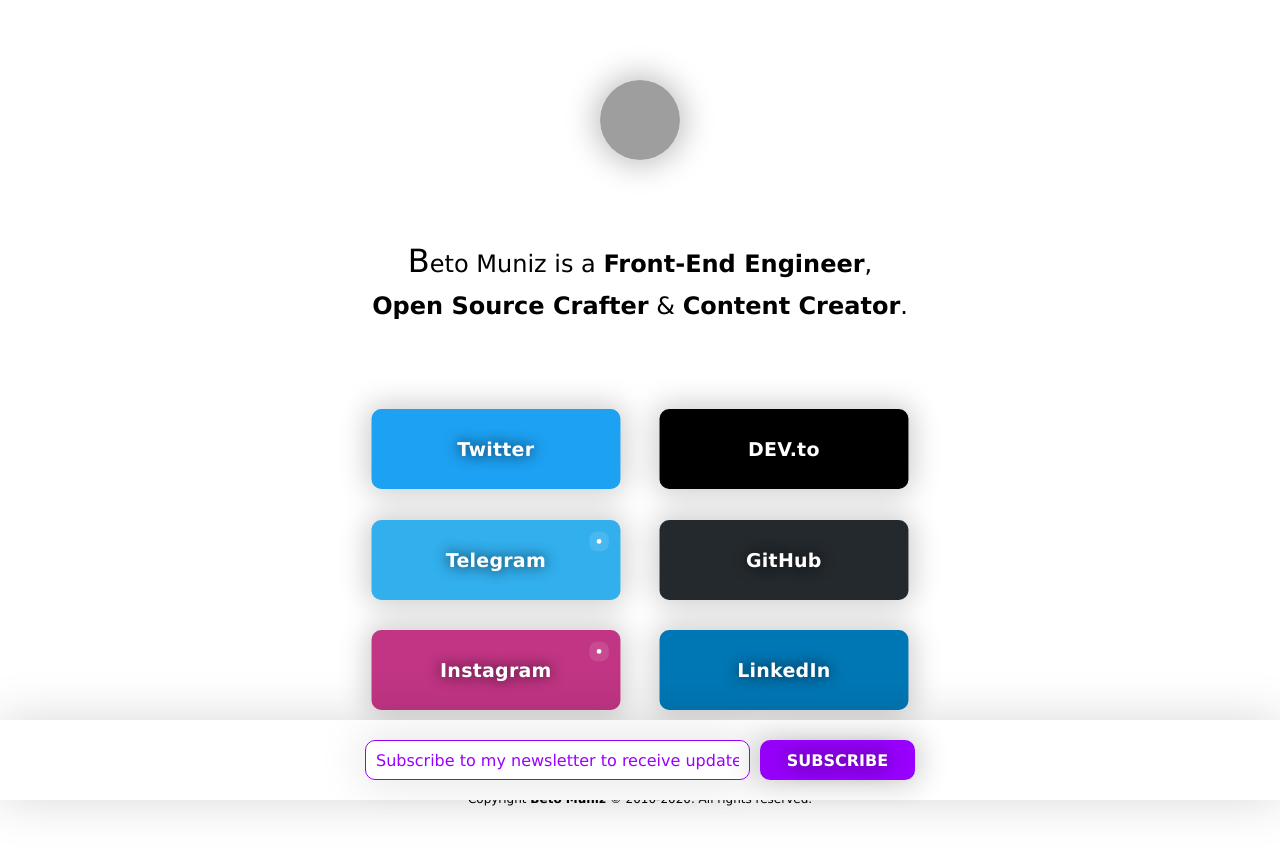
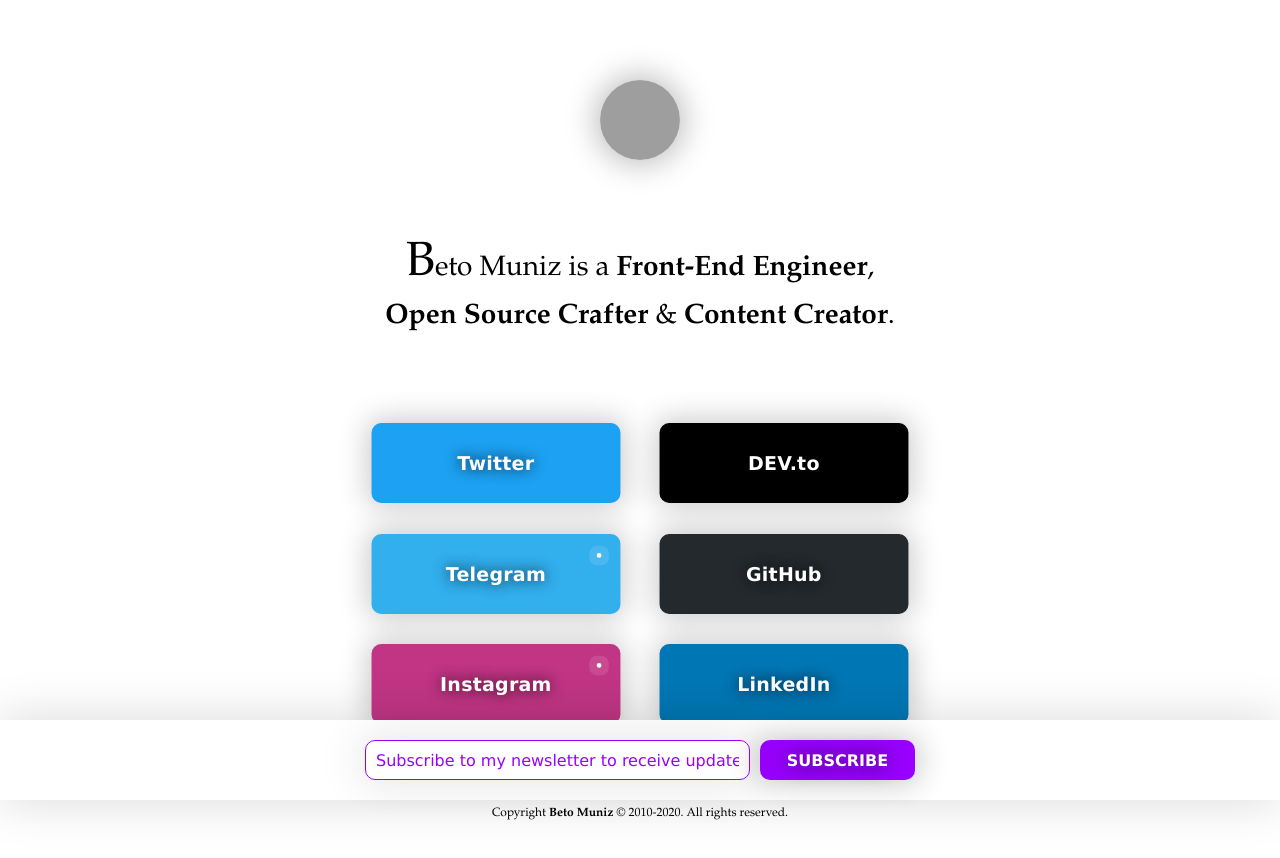
Before and after one commit to obetomuniz/betomuniz.com, a Next.js app: page /links in a window 1280 px wide. Shown: the top 858 px of the page. Built offline with nearby package versions, Linux system fonts and the light colour scheme; grey boxes are pictures that could not be loaded.

Commit message:
Update UI

```diff
--- /dev/null
+++ b/src/components/about/about.js
@@ -0,0 +1,7 @@
+import { Container } from './ui';
+
+const About = ({ children }) => {
+  return <Container>{children}</Container>;
+};
+
+export default About;
--- /dev/null
+++ b/src/components/about/ui.js
@@ -0,0 +1,45 @@
+import styled from 'styled-components';
+import { rem } from 'polished';
+
+export const Container = styled.main`
+  text-align: center;
+  width: ${rem('550px')};
+  margin: var(--HORIZONTAL_MARGIN) auto 0;
+  font-family: var(--FONT_FAMILY_SERIF);
+
+  strong {
+    font-weight: bold;
+  }
+
+  p {
+    font-size: ${rem('28px')};
+    line-height: ${rem('48px')};
+
+    &:first-child {
+      /* margin-bottom: ${rem('25px')}; */
+      &:first-letter {
+        font-size: ${rem('48px')};
+      }
+    }
+  }
+
+  a {
+    font-weight: bold;
+  }
+
+  @media screen and (max-width: 600px) {
+    width: 100%;
+
+    p {
+      font-size: 4.5vw;
+      line-height: 7vw;
+
+      &:first-child {
+        /* margin-bottom: ${rem('25px')}; */
+        &:first-letter {
+          font-size: 10vw;
+        }
+      }
+    }
+  }
+`;
--- a/src/components/footer/ui.js
+++ b/src/components/footer/ui.js
@@ -1,5 +1,5 @@
-import styled from "styled-components";
-import { rem } from "polished";
+import styled from 'styled-components';
+import { rem } from 'polished';
 
 export const Container = styled.footer`
   margin: 0 auto;
@@ -15,12 +15,14 @@
 `;
 
 export const Copyright = styled.small`
-  font-size: ${rem("12px")};
+  font-size: ${rem('12px')};
+  font-family: var(--FONT_FAMILY_SERIF);
+
   a {
     font-weight: bold;
   }
 
   @media screen and (max-width: 600px) {
-    font-size: ${rem("10px")};
+    font-size: ${rem('10px')};
   }
 `;
--- a/src/components/index.js
+++ b/src/components/index.js
@@ -7,6 +7,7 @@
 import ProjectList from './project-list/project-list';
 import Project from './project/project';
 import MyLink from './my-link/my-link';
+import About from './about/about';
 
 export {
   Head,
@@ -18,4 +19,5 @@
   ProjectList,
   Project,
   MyLink,
+  About,
 };
--- a/src/components/newsletter/ui.js
+++ b/src/components/newsletter/ui.js
@@ -52,6 +52,19 @@
   }
   @media screen and (max-width: 600px) {
     margin: 0 0 ${rem('10px')};
+
+    ::-webkit-input-placeholder {
+      font-size: min(${rem('16px')}, 3.8vw);
+    }
+    ::-moz-placeholder {
+      font-size: min(${rem('16px')}, 3.8vw);
+    }
+    :-ms-input-placeholder {
+      font-size: min(${rem('16px')}, 3.8vw);
+    }
+    :-moz-placeholder {
+      font-size: min(${rem('16px')}, 3.8vw);
+    }
   }
 `;
 
--- a/src/components/project-list/project-list.js
+++ b/src/components/project-list/project-list.js
@@ -4,7 +4,7 @@
 const ProjectList = ({ data }) => {
   return (
     <>
-      <Title>Projects</Title>
+      <Title>My Projects</Title>
 
       <List>
         {data.map((item, idx) => (
--- a/src/components/project-list/ui.js
+++ b/src/components/project-list/ui.js
@@ -1,12 +1,32 @@
 import styled from 'styled-components';
-import { rem, rgba } from 'polished';
+import { rem } from 'polished';
 
 export const Title = styled.h2`
-  font-family: var(--FONT_FAMILY_SANS);
+  font-family: var(--FONT_FAMILY_SERIF);
   color: var(--ELETRIC_VIOLET);
   font-size: ${rem('42px')};
   font-weight: 700;
   text-decoration: underline;
+
+  &:before {
+    display: inline-block;
+    text-decoration: none;
+    font-size: ${rem('21px')};
+    content: '#';
+    font-family: var(--FONT_FAMILY_SANS);
+    margin: 0 ${rem('12px')} 0 0;
+    position: relative;
+    text-shadow: 0 0 ${rem('10px')} rgb(0 0 0 / 30%);
+    opacity: 0.2;
+  }
+
+  @media screen and (max-width: 600px) {
+    font-size: ${rem('28px')};
+
+    &:before {
+      font-size: ${rem('14px')};
+    }
+  }
 `;
 
 export const List = styled.ul``;
--- a/src/components/project/ui.js
+++ b/src/components/project/ui.js
@@ -45,6 +45,7 @@
   margin: calc(var(--HORIZONTAL_MARGIN) / 5) auto;
   font-size: ${rem('16px')};
   line-height: ${rem('24px')};
+  font-family: var(--FONT_FAMILY_SERIF);
 
   @media screen and (max-width: 600px) {
     font-size: ${rem('14px')};
@@ -56,7 +57,17 @@
   color: var(--ELETRIC_VIOLET);
   font-weight: 100;
   font-size: ${rem('12px')};
-  text-decoration: underline;
+  text-decoration: none;
   display: inline-block;
   text-shadow: 0 0 10px ${rgba('#000', 0.3)};
+
+  &:after {
+    text-decoration: none;
+    content: '⎘';
+    font-size: ${rem('20px')};
+    margin: 0 0 0 ${rem('6px')};
+    position: relative;
+    top: ${rem('2px')};
+    text-shadow: 0 0 ${rem('10px')} rgb(0 0 0 / 30%);
+  }
 `;
--- a/src/pages/index.js
+++ b/src/pages/index.js
@@ -4,7 +4,6 @@
 
 import {
   SocialsContainer,
-  About,
   NewsletterContainer,
   ProjectsContainer,
   FooterContainer,
@@ -14,6 +13,7 @@
   Head,
   Socials,
   Layout,
+  About,
   Newsletter,
   ProjectList,
   Footer,
--- a/src/pages/links/index.js
+++ b/src/pages/links/index.js
@@ -4,12 +4,11 @@
 
 import {
   Container,
-  About,
   StickyContainer,
   NewsletterContainer,
 } from '../../styles/pages/links';
 import { createTitle } from '../../helpers';
-import { Head, Layout, Newsletter, MyLink } from '../../components';
+import { Head, Layout, About, Newsletter, MyLink } from '../../components';
 
 const LINK_LIST = [
   {
--- a/src/styles/pages/links.js
+++ b/src/styles/pages/links.js
@@ -2,7 +2,7 @@
 import { rem, rgba } from 'polished';
 
 export const Container = styled.section`
-  width: 550px;
+  width: ${rem('550px')};
   margin: var(--HORIZONTAL_MARGIN) auto;
   display: grid;
   grid-template-columns: 1fr 1fr;
@@ -13,39 +13,6 @@
     grid-gap: calc(var(--HORIZONTAL_MARGIN) / 2.5);
     grid-template-columns: 1fr;
     width: 100%;
-  }
-`;
-export const About = styled.main`
-  text-align: center;
-  width: 550px;
-  margin: var(--HORIZONTAL_MARGIN) auto 0;
-
-  strong {
-    font-weight: bold;
-  }
-
-  p {
-    font-size: ${rem('24px')};
-    line-height: ${rem('42px')};
-
-    &:first-child {
-      &:first-letter {
-        font-size: ${rem('32px')};
-      }
-    }
-  }
-
-  a {
-    font-weight: bold;
-  }
-
-  @media screen and (max-width: 600px) {
-    width: 100%;
-
-    p {
-      font-size: 4vw;
-      line-height: ${rem('30px')};
-    }
   }
 `;
 
@@ -83,10 +50,11 @@
 `;
 
 export const NewsletterContainer = styled.div`
-  width: 550px;
+  width: ${rem('550px')};
   margin: 0 auto;
 
   @media screen and (max-width: 600px) {
     width: 100%;
+    padding: 0 4%;
   }
 `;
```
Also changed, not shown: src/styles/pages/home.js (+4 -38 lines), src/assets/vectors/icon-github-dual.svg (added).
